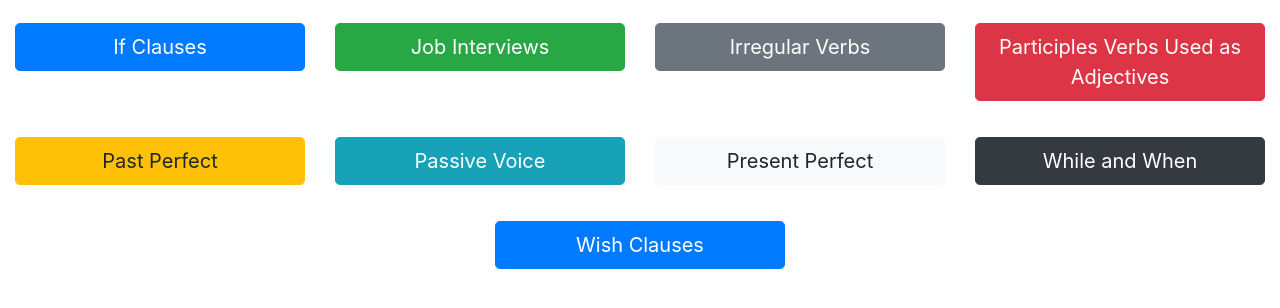
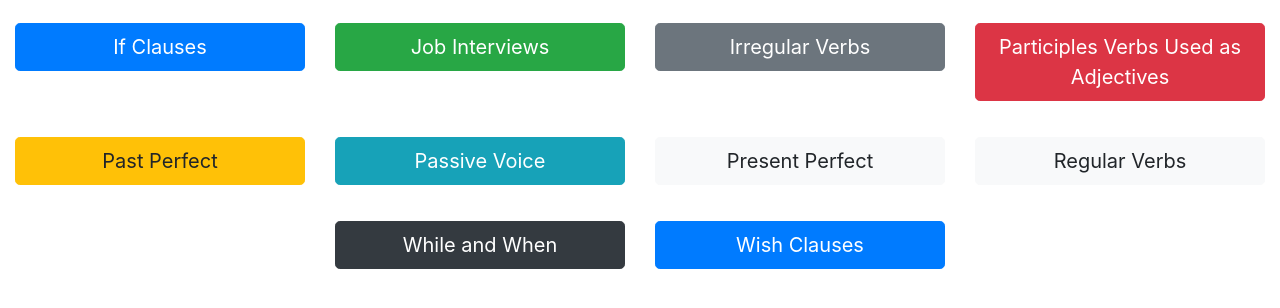
Before and after one commit to soza0497/EntrevistaSofia, a plain HTML site: page index.html in a window 1280 px wide. Shown: the part 288-596 px from the top of the page. Drawn offline with nearby package versions, Linux system fonts and the light colour scheme.

Commit message:
Tweak to index

```diff
--- a/index.html
+++ b/index.html
@@ -102,6 +102,9 @@
                 <a href="presentPerfect.html" class="btn btn-light btn-lg btn-block">Present Perfect</a>
             </div>
             <div class="col-12 col-sm-6 col-md-4 col-lg-3 mb-3">
+                <a href="regularVerbs.html" class="btn btn-light btn-lg btn-block">Regular Verbs</a>
+            </div>
+            <div class="col-12 col-sm-6 col-md-4 col-lg-3 mb-3">
                 <a href="whileWhen.html" class="btn btn-dark btn-lg btn-block">While and When</a>
             </div>
             <div class="col-12 col-sm-6 col-md-4 col-lg-3 mb-3">
```
